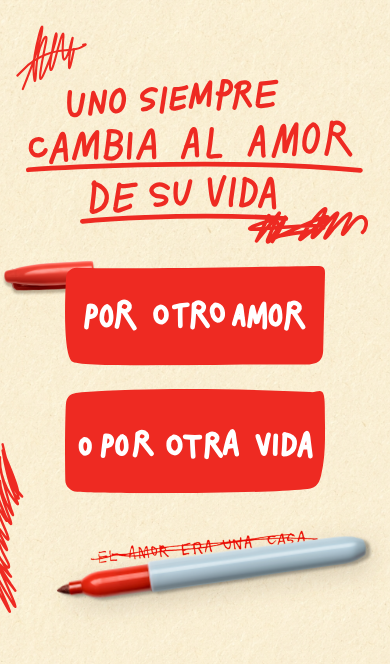
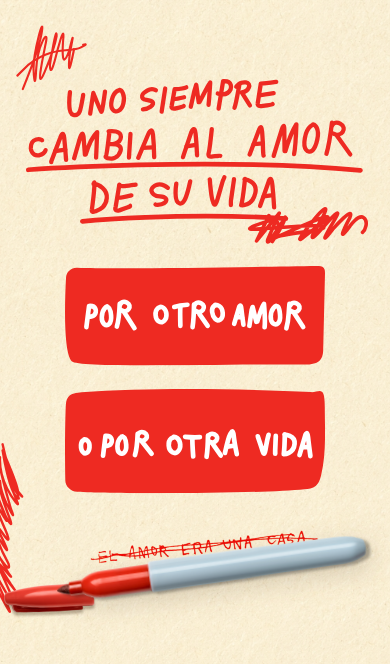
Before and after one commit to omarbercor/amalia_libroamor, an Astro site: page / in a window 390 px wide. Shown: the part 96-760 px from the top of the page. Built offline with nearby package versions, Linux system fonts and the light colour scheme; Astro itself is replaced by a stand-in of ours; a web font is replaced by a local one.

Commit message:
fix(home): position marker cap at bottom with pen on mobile

```diff
--- a/src/pages/index.astro
+++ b/src/pages/index.astro
@@ -288,8 +288,8 @@ import InteractiveSharpieCanvas from '../components/InteractiveSharpieCanvas.ast
 
     .marker-cap-wrapper {
       position: absolute;
-      top: 36%;
-      bottom: auto;
+      top: auto;
+      bottom: 0%;
       left: -20px;
       width: 95px;
     }
```
